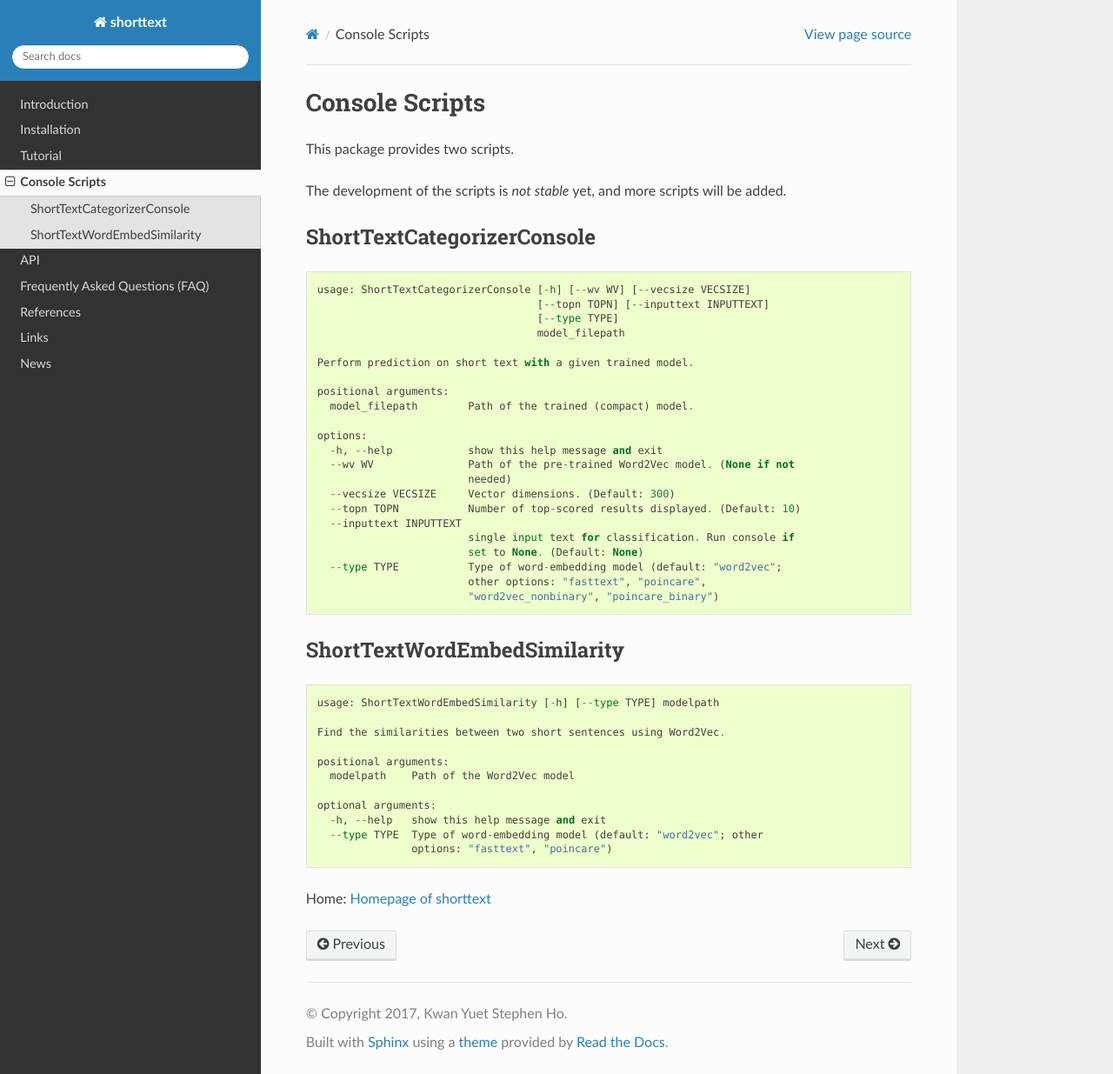
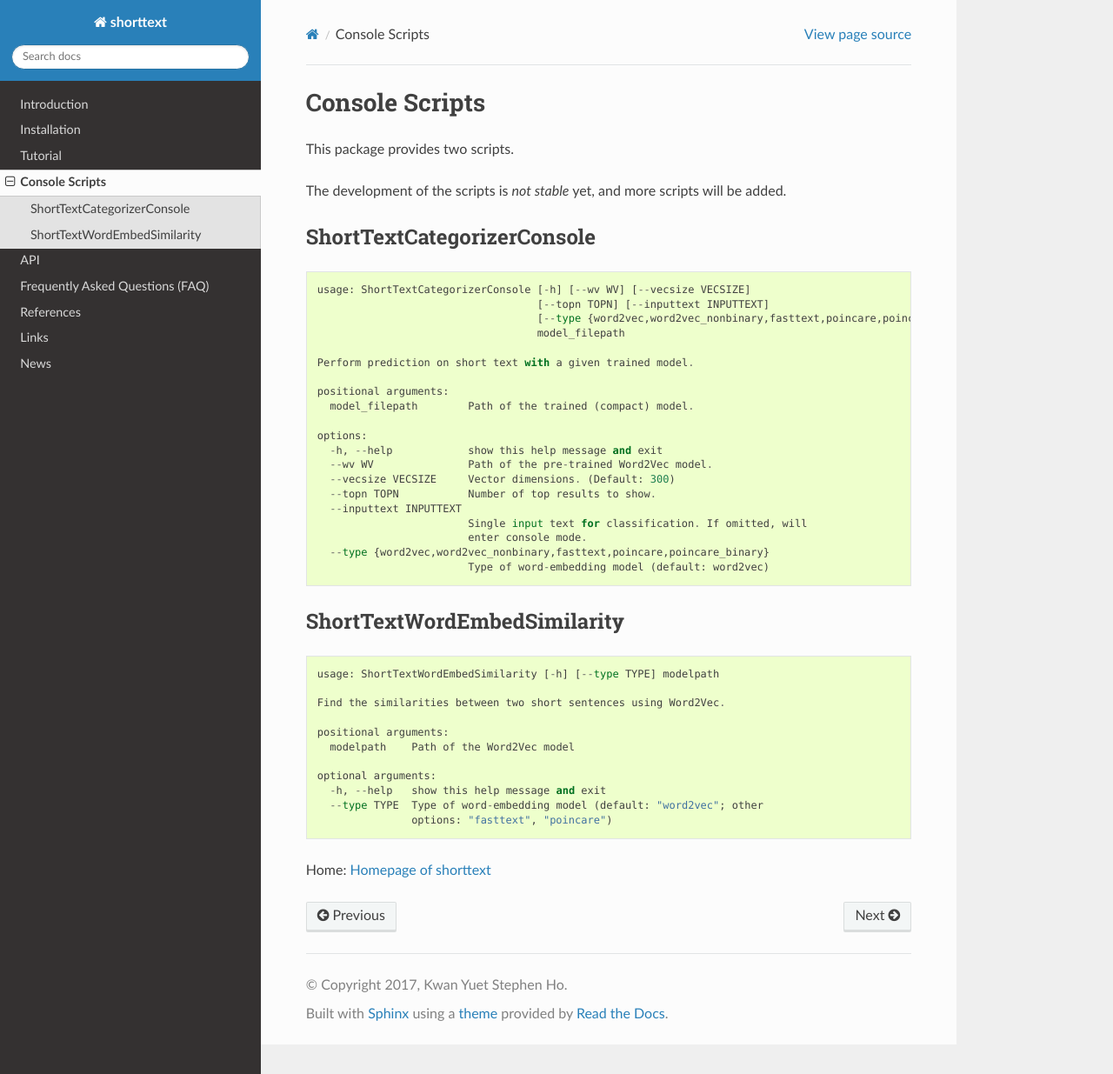
Before and after one commit to stephenhky/PyShortTextCategorization, a Sphinx documentation site: the page built from docs/scripts.rst, in a window 1280 px wide and 1235 px high. Shown: the whole window at 87% size. Built offline with Sphinx 7.4.7 and the Read the Docs theme 3.1.0, drawn with Linux system fonts in a browser that asks for light colours.

```diff
--- a/docs/conf.py
+++ b/docs/conf.py
@@ -61,7 +61,7 @@ author = u'Kwan Yuet Stephen Ho'
 # The short X.Y version.
 version = u'4.0'
 # The full version, including alpha/beta/rc tags.
-release = u'4.0.0'
+release = u'4.0.1'
 
 # The language for content autogenerated by Sphinx. Refer to documentation
 # for a list of supported languages.
--- a/docs/install.rst
+++ b/docs/install.rst
@@ -4,8 +4,7 @@ Installation
 PIP
 ---
 
-Package `shorttext` runs in Python 3.9, 3.10, 3.11, and 3.12. However, for Python>=3.7, the backend
-of keras_ cannot be Tensorflow_.
+Package `shorttext` runs in Python 3.11, 3.12, and 3.13.
 
 To install the package in Linux or OS X, enter the following in the console:
 
--- a/docs/intro.rst
+++ b/docs/intro.rst
@@ -8,7 +8,7 @@ representation of the texts and documents are needed before they are put into
 any classification algorithm. In this package, it facilitates various types
 of these representations, including topic modeling and word-embedding algorithms.
 
-The package `shorttext` runs on Python 3.9, 3.10, 3.11, and 3.12.
+The package `shorttext` runs on Python 3.11, 3.12, and 3.13.
 
 Characteristics:
 
--- a/docs/scripts.rst
+++ b/docs/scripts.rst
@@ -12,7 +12,7 @@ ShortTextCategorizerConsole
 
     usage: ShortTextCategorizerConsole [-h] [--wv WV] [--vecsize VECSIZE]
                                        [--topn TOPN] [--inputtext INPUTTEXT]
-                                       [--type TYPE]
+                                       [--type {word2vec,word2vec_nonbinary,fasttext,poincare,poincare_binary}]
                                        model_filepath
 
     Perform prediction on short text with a given trained model.
@@ -22,16 +22,14 @@ ShortTextCategorizerConsole
 
     options:
       -h, --help            show this help message and exit
-      --wv WV               Path of the pre-trained Word2Vec model. (None if not
-                            needed)
+      --wv WV               Path of the pre-trained Word2Vec model.
       --vecsize VECSIZE     Vector dimensions. (Default: 300)
-      --topn TOPN           Number of top-scored results displayed. (Default: 10)
+      --topn TOPN           Number of top results to show.
       --inputtext INPUTTEXT
-                            single input text for classification. Run console if
-                            set to None. (Default: None)
-      --type TYPE           Type of word-embedding model (default: "word2vec";
-                            other options: "fasttext", "poincare",
-                            "word2vec_nonbinary", "poincare_binary")
+                            Single input text for classification. If omitted, will
+                            enter console mode.
+      --type {word2vec,word2vec_nonbinary,fasttext,poincare,poincare_binary}
+                            Type of word-embedding model (default: word2vec)
 
 
 ShortTextWordEmbedSimilarity
--- a/pyproject.toml
+++ b/pyproject.toml
@@ -4,7 +4,7 @@ build-backend = "setuptools.build_meta"
 
 [project]
 name = "shorttext"
-version = "4.0.1a1"
+version = "4.0.1"
 authors = [
     {name = "Kwan Yuet Stephen Ho", email = "stephenhky@yahoo.com.hk"}
 ]
```
Also changed, not shown: README.md (+1 -0 lines), docs/news.rst (+7 -0 lines), 1 other file.
